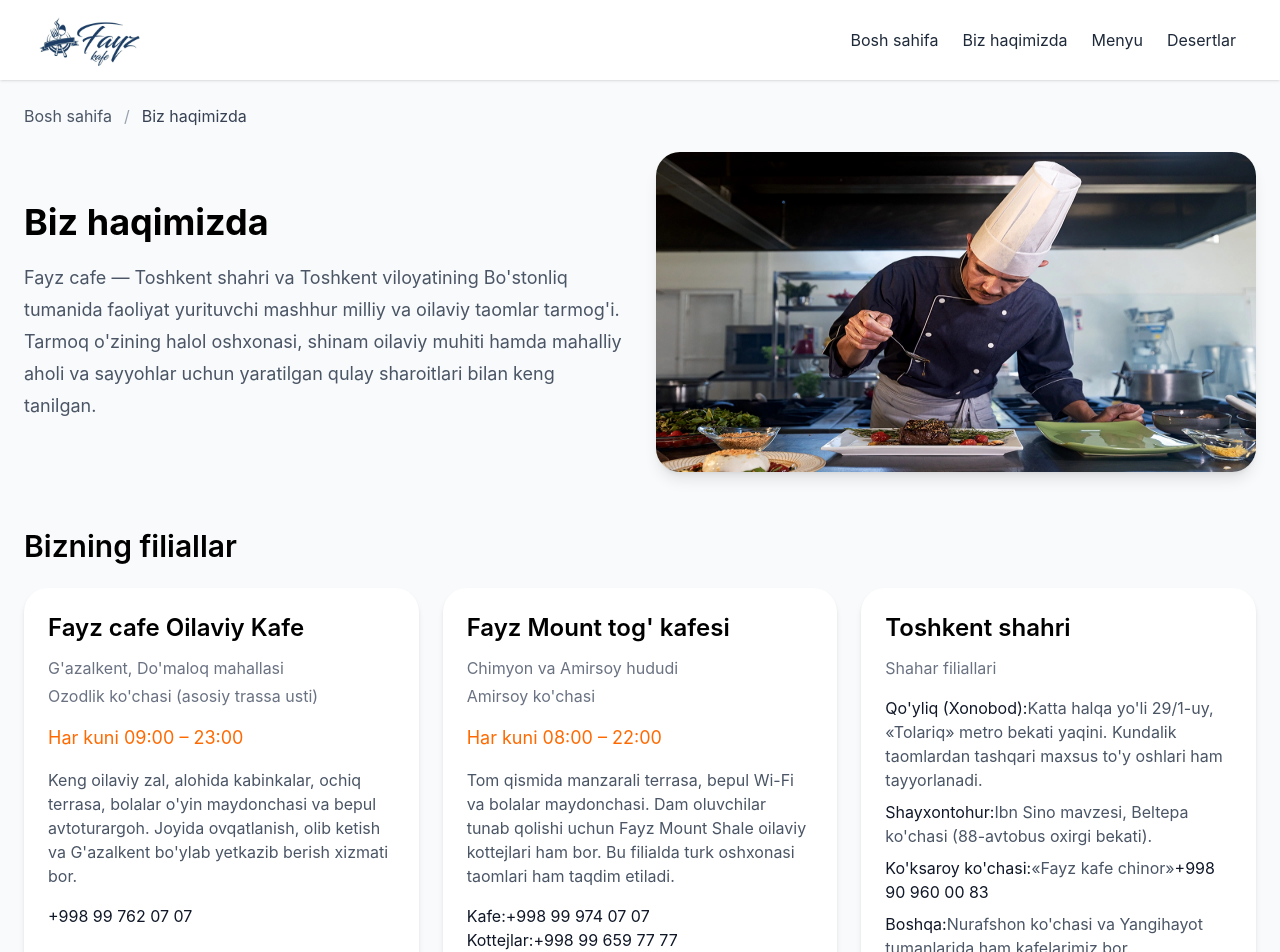
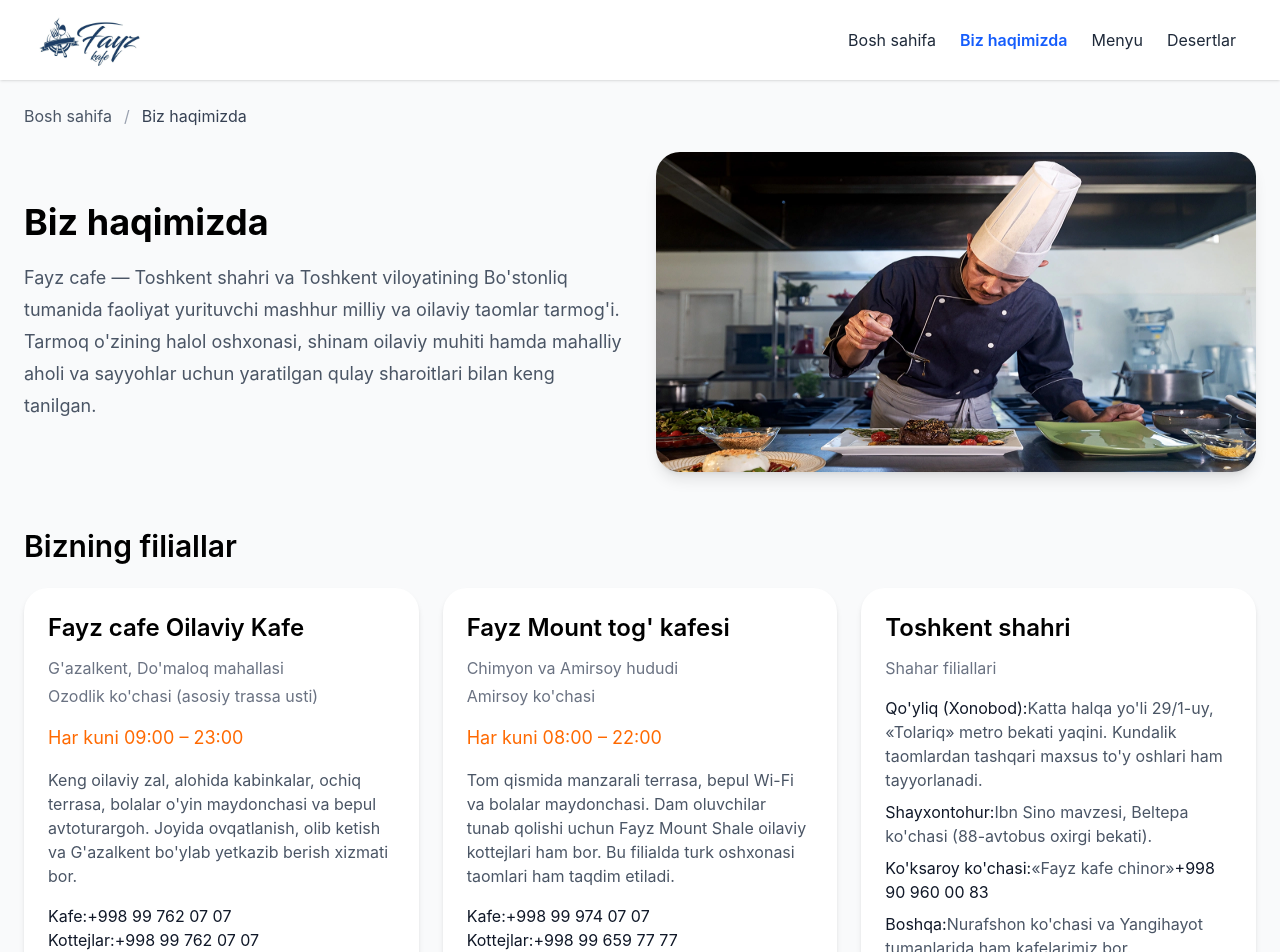
Before and after one commit to firdavsaitursunboyevai-collab/fayz, a React (Vite) app: page /about in a window 1280 px wide. Shown: the top 952 px of the page. Built offline with nearby package versions, Linux system fonts and the light colour scheme.

Commit message:
O'zgarishlar

```diff
--- a/src/components/Header/Header.jsx
+++ b/src/components/Header/Header.jsx
@@ -1,6 +1,5 @@
-
 import { useEffect, useState } from "react";
-import { Link } from "react-router-dom";
+import { Link, NavLink } from "react-router-dom";
 import image from "./fayz.png";
 
 const Header = () => {
@@ -13,6 +12,14 @@ const Header = () => {
   }, []);
 
   const closeMenu = () => setIsOpen(false);
+
+  // Aktiv va oddiy holat uchun umumiy stillar funksiyasi
+  const getLinkClass = ({ isActive }) =>
+    `rounded-lg px-4 py-3 transition md:px-3 md:py-2 ${
+      isActive
+        ? "bg-blue-50 font-semibold text-blue-600 md:bg-transparent"
+        : "text-gray-800 hover:bg-blue-50 hover:text-blue-500"
+    }`;
 
   return (
     <header className="relative z-50 bg-white px-4 shadow-sm sm:px-6 lg:px-8">
@@ -41,34 +48,18 @@ const Header = () => {
           aria-label="Asosiy navigatsiya"
           className={`${isOpen ? "flex" : "hidden"} absolute left-0 right-0 top-full flex-col border-t border-gray-100 bg-white px-4 py-4 shadow-lg md:static md:flex md:flex-row md:border-0 md:p-0 md:shadow-none`}
         >
-          <Link
-            to="/"
-            onClick={closeMenu}
-            className="rounded-lg px-4 py-3 text-gray-800 hover:bg-blue-50 hover:text-blue-500 md:px-3 md:py-2"
-          >
+          <NavLink to="/" onClick={closeMenu} className={getLinkClass}>
             Bosh sahifa
-          </Link>
-          <Link
-            to="/about"
-            onClick={closeMenu}
-            className="rounded-lg px-4 py-3 text-gray-800 hover:bg-blue-50 hover:text-blue-500 md:px-3 md:py-2"
-          >
+          </NavLink>
+          <NavLink to="/about" onClick={closeMenu} className={getLinkClass}>
             Biz haqimizda
-          </Link>
-          <Link
-            to="/menu"
-            onClick={closeMenu}
-            className="rounded-lg px-4 py-3 text-gray-800 hover:bg-blue-50 hover:text-blue-500 md:px-3 md:py-2"
-          >
+          </NavLink>
+          <NavLink to="/menu" onClick={closeMenu} className={getLinkClass}>
             Menyu
-          </Link>
-          <Link
-            to="/desert"
-            onClick={closeMenu}
-            className="rounded-lg px-4 py-3 text-gray-800 hover:bg-blue-50 hover:text-blue-500 md:px-3 md:py-2"
-          >
+          </NavLink>
+          <NavLink to="/desert" onClick={closeMenu} className={getLinkClass}>
             Desertlar
-          </Link>
+          </NavLink>
         </nav>
       </div>
     </header>
--- a/src/pages/About/About.jsx
+++ b/src/pages/About/About.jsx
@@ -52,12 +52,36 @@ const About = () => {
               maydonchasi va bepul avtoturargoh. Joyida ovqatlanish, olib ketish
               va G'azalkent bo'ylab yetkazib berish xizmati bor.
             </p>
-            <a
-              href="tel:+998997620707"
-              className="cursor-pointer  text-gray-900 hover:text-orange-500"
-            >
-              +998 99 762 07 07
-            </a>
+
+
+
+                <p className="text-gray-900">
+              Kafe:
+              <a
+                href="tel:+998999740707"
+                className="cursor-pointer  hover:text-orange-500"
+              >
+               +998 99 762 07 07
+              </a>
+            </p>
+            <p className="text-gray-900">
+              Kottejlar:
+              <a
+                href="tel:+998996597777"
+                className="cursor-pointer  hover:text-orange-500"
+              >
+               +998 99 762 07 07
+              </a>
+            </p>
+               <p className="text-gray-900">
+              Kottejlar:
+              <a
+                href="tel:+998996597777"
+                className="cursor-pointer  hover:text-orange-500"
+              >
+               +998 99 762 07 07
+              </a>
+            </p>
           </article>
 
           <article className="cursor-pointer rounded-3xl bg-white p-6 shadow-md hover:shadow-xl">
```
